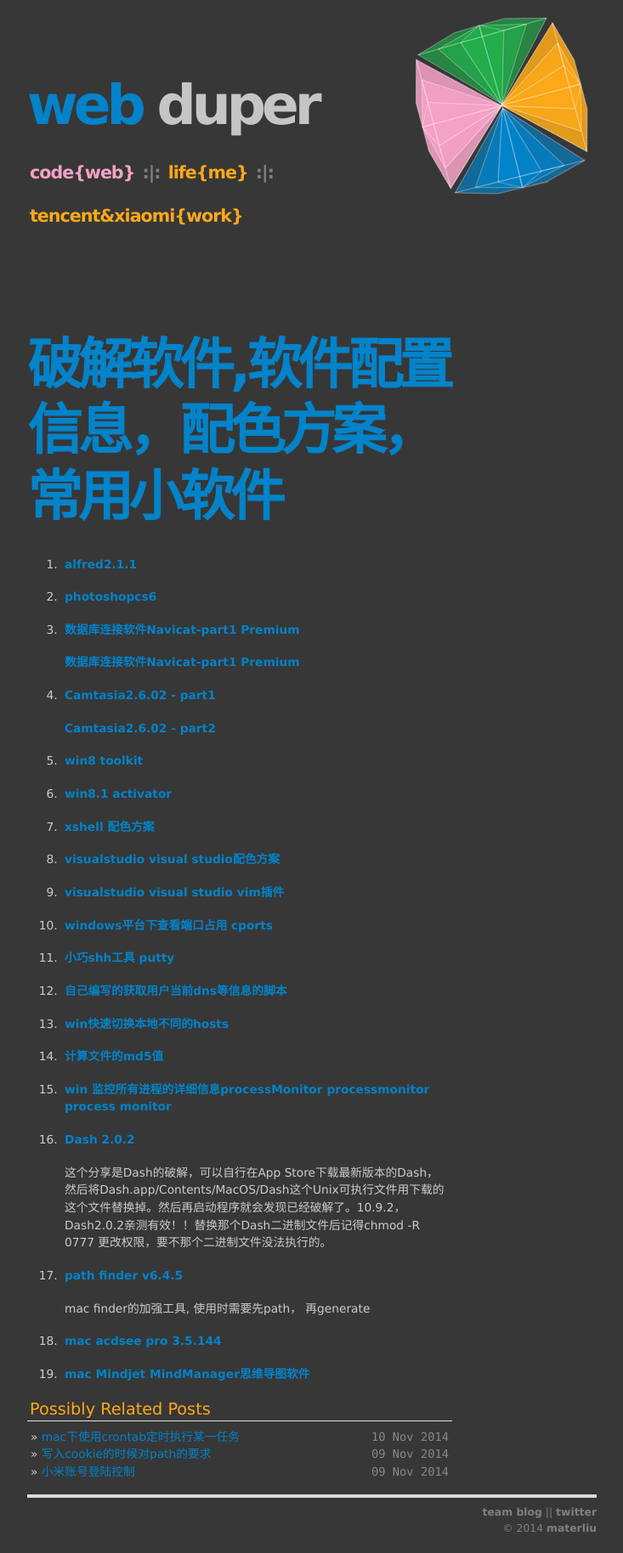
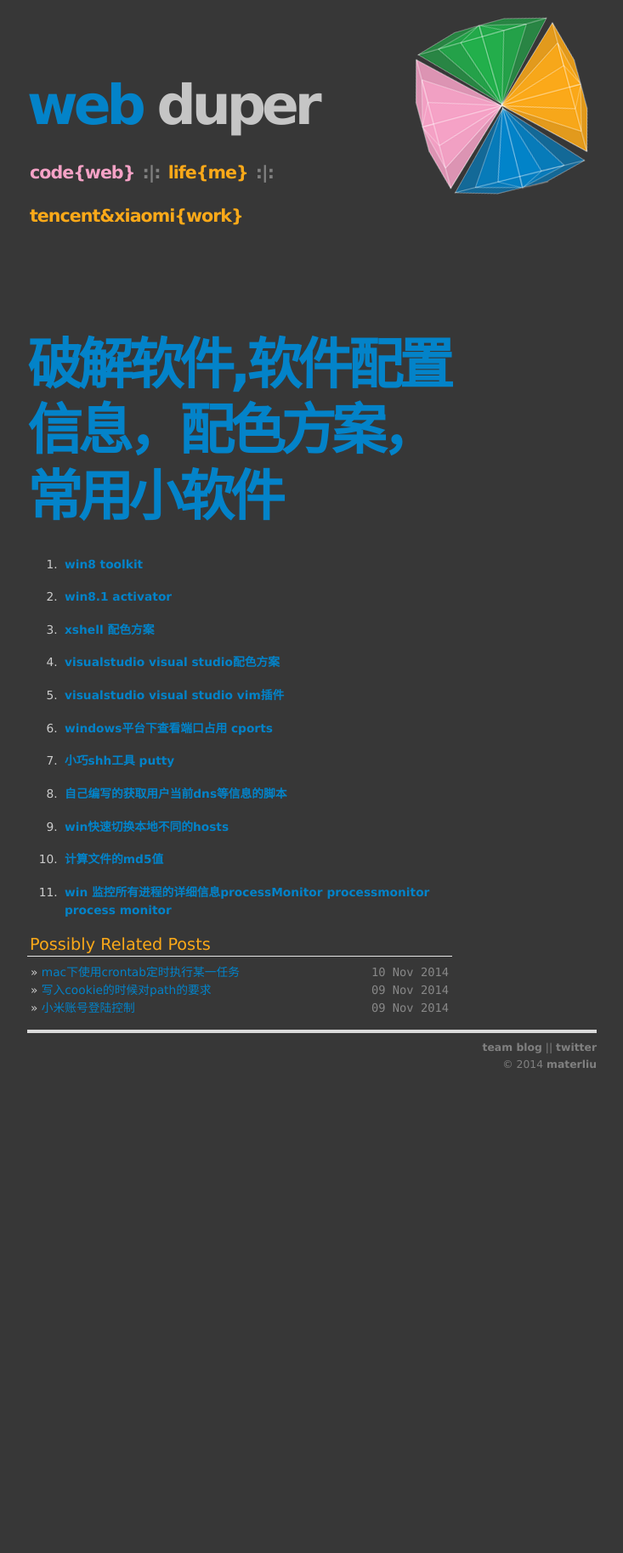
Before and after one commit to materliu/materliu.github.io, a Jekyll site: the page built from all/web/ideas/_posts/2014-02-25-keygen.md, in a window 1280 px wide. Shown: the whole page at 85% size, without its empty margins (273-1006 px from the left). Built offline with Jekyll 4.4.1, drawn with Linux system fonts in a browser that asks for light colours; Markdown is read by kramdown in place of the engine named in the settings; after the commit the page ends 1282 px from its top, so only the background shows below that.

Commit message:
delete the redundant code !

```diff
--- a/all/web/ideas/_posts/2014-02-25-keygen.md
+++ b/all/web/ideas/_posts/2014-02-25-keygen.md
@@ -4,18 +4,6 @@
 ---
 
 # 破解软件,软件配置信息，配色方案，常用小软件
-
-1. [alfred2.1.1](/attachments/2014-04-25-Alfred-2-1-1.zip)
-
-2. [photoshopcs6](/attachments/Adobe-CS6破解补丁_amtlib.zip)
-
-3. [数据库连接软件Navicat-part1 Premium](/attachments/2014-04-25-Navicat-Premium.dmg.zip.001)
-
-    [数据库连接软件Navicat-part1 Premium](/attachments/2014-04-25-Navicat-Premium.dmg.zip.002)
-
-4. [Camtasia2.6.02 - part1](/attachments/2014-04-25-Camtasiav2.6.02-part.zip.001)
-
-    [Camtasia2.6.02 - part2](/attachments/2014-04-25-Camtasiav2.6.02-part.zip.002)
 
 5. [win8 toolkit](/attachments/Microsoft_Toolkit_iHackSoft.com_2.4.8.zip)
 
@@ -39,16 +27,3 @@
 14. [计算文件的md5值](/attachments/2014-04-27-WinMD5.exe)
 
 15. [win 监控所有进程的详细信息processMonitor processmonitor process monitor](/attachments/2014-04-27-Procmon.exe)
-
-16. [Dash 2.0.2](/attachments/2014-04-29-Dash)
-
-    这个分享是Dash的破解，可以自行在App Store下载最新版本的Dash，然后将Dash.app/Contents/MacOS/Dash这个Unix可执行文件用下载的这个文件替换掉。然后再启动程序就会发现已经破解了。10.9.2，Dash2.0.2亲测有效！！替换那个Dash二进制文件后记得chmod -R 0777 更改权限，要不那个二进制文件没法执行的。
-
-17. [path finder v6.4.5](/attachments/2014-05-03-Path-Finder-v6.4.5.zip)
-
-    mac finder的加强工具, 使用时需要先path， 再generate
-
-18. [mac acdsee pro 3.5.144](/attachments/2014-05-03-ACDSee-Pro-3.5.144.dmg)
-
-19. [mac Mindjet MindManager思维导图软件](/attachments/2014-05-03-Mindjet-MindManager
-.dmg)
```
